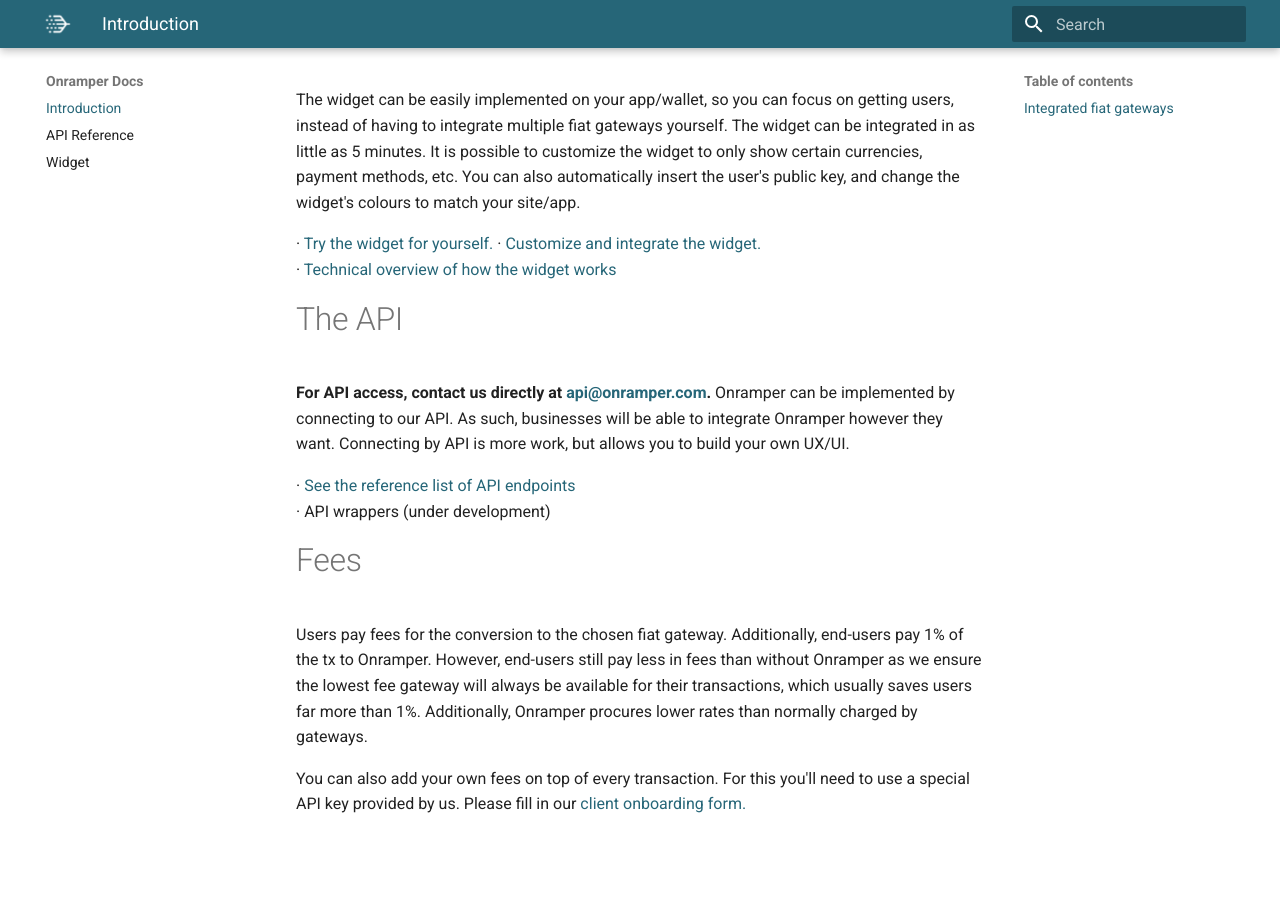
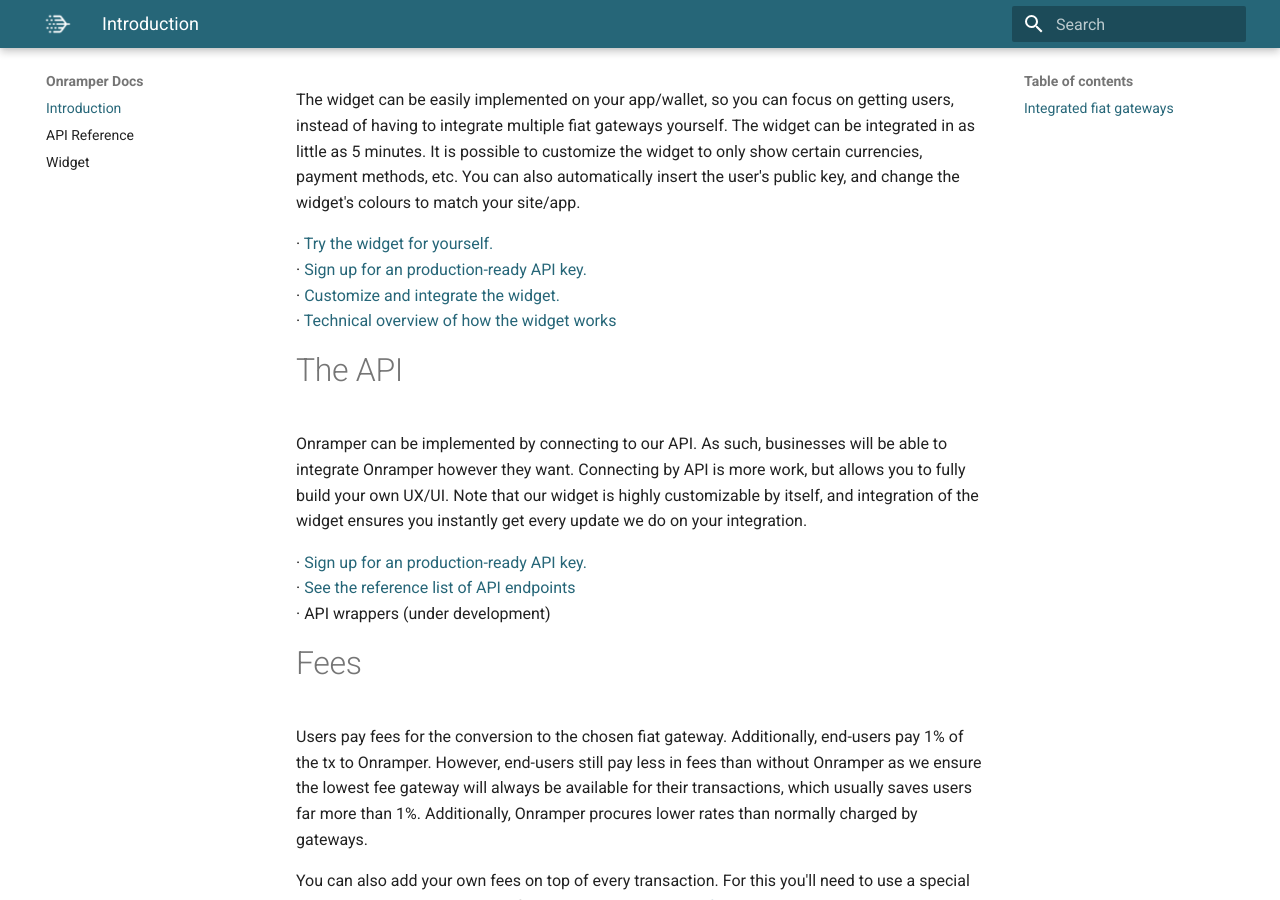
Before and after one commit to onramper/docs, an MkDocs documentation site: the page built from docs/index.md, in a window 1280 px wide and 900 px high, scrolled down 815 px. Built offline with MkDocs 1.6.1 and Material for MkDocs 9.7.7, drawn with Linux system fonts in a browser that asks for light colours; before the commit the page ends 1656 px from its top, so only the background shows below that.

Commit message:
Update index.md

```diff
--- a/docs/index.md
+++ b/docs/index.md
@@ -24,13 +24,14 @@ We'll continue to contract with and integrate additional gateways. We'll also be
 The widget can be easily implemented on your app/wallet, so you can focus on getting users, instead of having to integrate multiple fiat gateways yourself. The widget can be integrated in as little as 5 minutes. It is possible to customize the widget to only show certain currencies, payment methods, etc. You can also automatically insert the user's public key, and change the widget's colours to match your site/app.
 
 · <a href="https://widget.onramper.com" target="_blank">Try the widget for yourself.</a>
+· <a href="https://docs.google.com/forms/d/e/1FAIpQLSdnmTskkGA5QJGjC1eVRcqXZouuGe_ojltlBFs5nFClrSl_gA/viewform" target="_blank">Sign up for an production-ready API key.</a>
 · [Customize and integrate the widget.](./widget.md)
 · [Technical overview of how the widget works](https://github.com/onramper/widget/blob/dev/README.md)
 
 # The API
-**For API access, contact us directly at <a href="mailto:api@onramper.com" target="_blank">api@onramper.com</a>.**
-Onramper can be implemented by connecting to our API. As such, businesses will be able to integrate Onramper however they want. Connecting by API is more work, but allows you to build your own UX/UI.
+Onramper can be implemented by connecting to our API. As such, businesses will be able to integrate Onramper however they want. Connecting by API is more work, but allows you to fully build your own UX/UI. Note that our widget is highly customizable by itself, and integration of the widget ensures you instantly get every update we do on your integration.
 
+· <a href="https://docs.google.com/forms/d/e/1FAIpQLSdnmTskkGA5QJGjC1eVRcqXZouuGe_ojltlBFs5nFClrSl_gA/viewform" target="_blank">Sign up for an production-ready API key.</a>
 · [See the reference list of API endpoints](./API-Reference.md)
 · API wrappers (under development)
 
```
